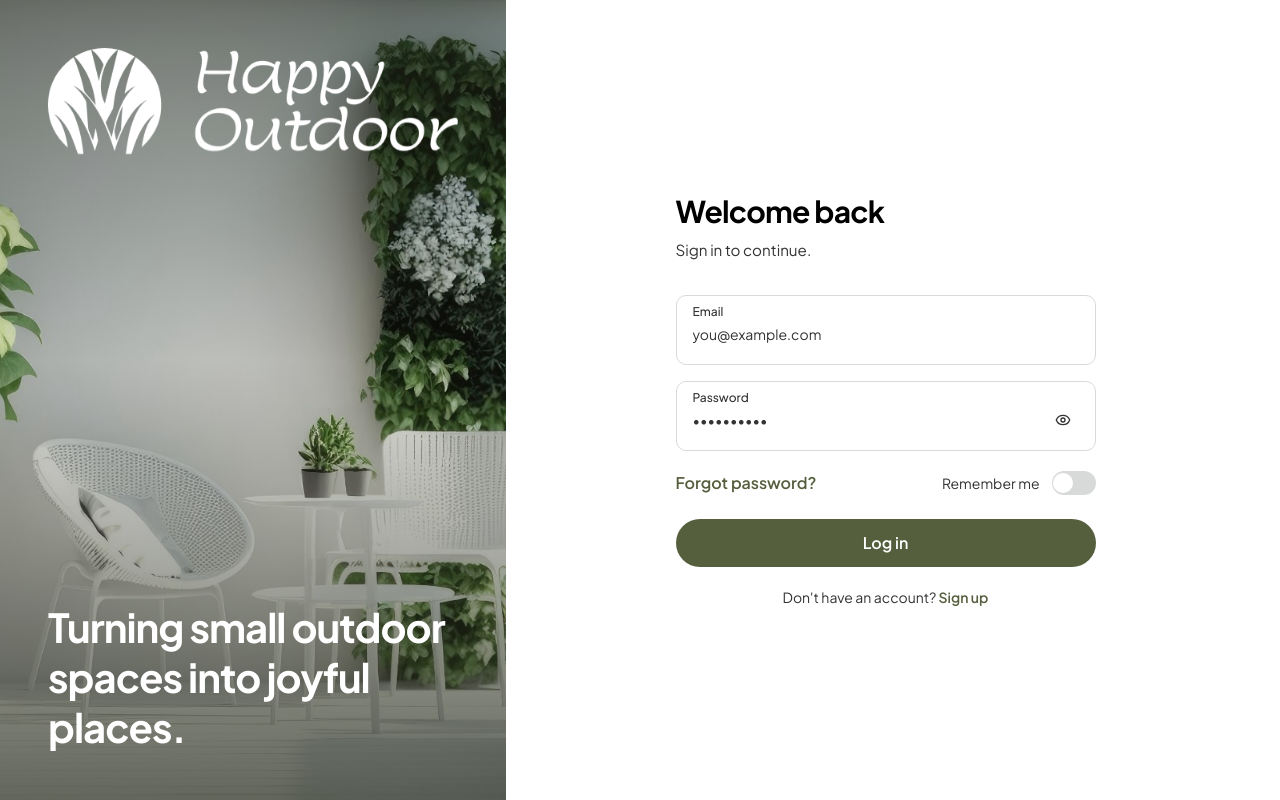
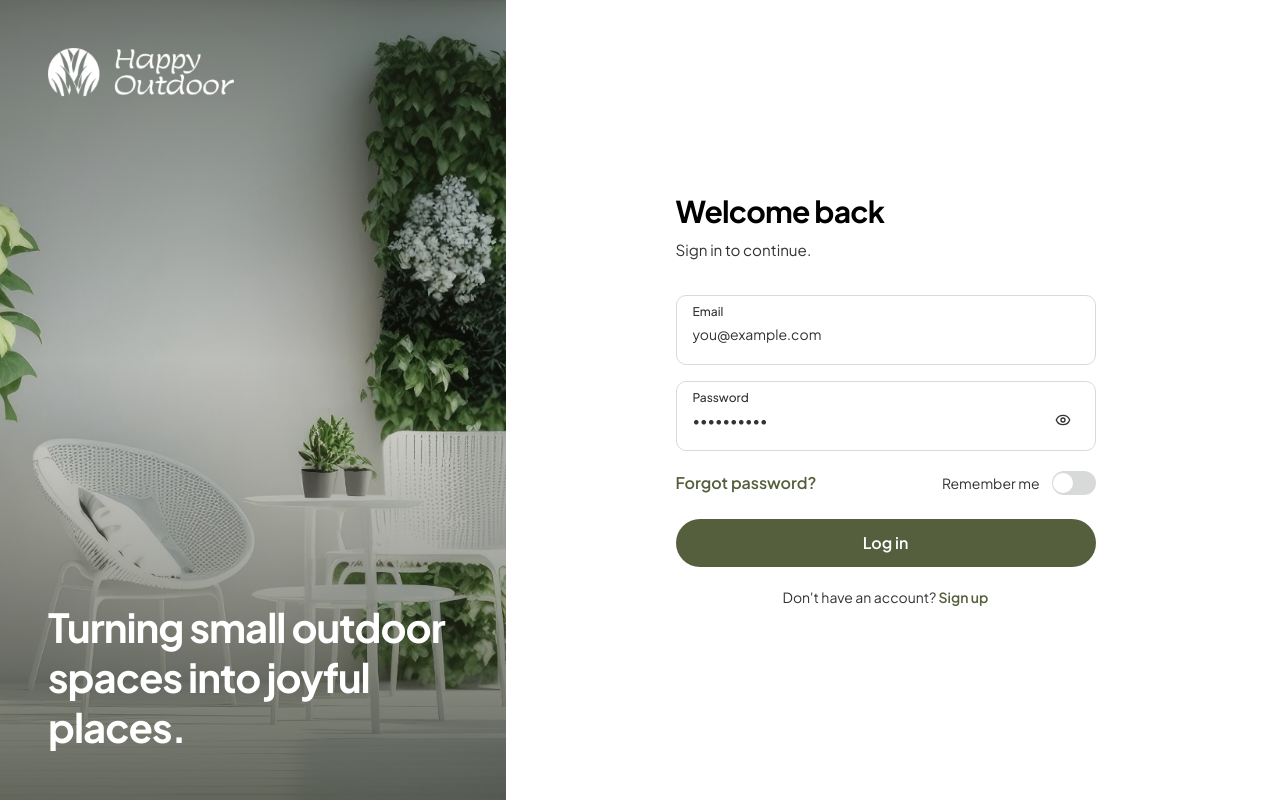
Before and after one commit to samteiko-stack/happyoutdoor, a Next.js app: page /login in a window 1280 px wide. Built offline with nearby package versions, Linux system fonts and the light colour scheme; no server answers.

Commit message:
Fix logo and image sizing with unoptimized Next images.
Remove inline auto sizing that forced full-resolution PNG dimensions and apply explicit height classes on auth and coming-soon logos.

```diff
--- a/src/app/page.tsx
+++ b/src/app/page.tsx
@@ -38,7 +38,14 @@ export default async function ComingSoonPage() {
       <div className="relative z-10 min-h-screen flex flex-col justify-between px-10 md:px-20 py-12">
         {/* Logo */}
         <div>
-          <Image src="/logo.svg" alt="Happy Outdoors" width={160} height={60} priority />
+          <Image
+            src="/logo.svg"
+            alt="Happy Outdoors"
+            width={160}
+            height={60}
+            className="h-12 w-auto md:h-14"
+            priority
+          />
         </div>
 
         {/* Main text */}
--- a/src/components/Logo.tsx
+++ b/src/components/Logo.tsx
@@ -29,8 +29,7 @@ export function Logo({ variant = "dark", width = 120, height = 45, className }:
       alt="Happy Outdoor"
       width={isMark ? height : width}
       height={height}
-      style={{ width: "auto", height: "auto" }}
-      className={cn(isMark && "aspect-square object-contain", className)}
+      className={cn("block h-auto max-w-none object-contain", isMark && "aspect-square", className)}
       priority
     />
   );
--- a/src/components/auth/auth-shell.tsx
+++ b/src/components/auth/auth-shell.tsx
@@ -23,7 +23,7 @@ export function AuthShell({ children }: { children: React.ReactNode }) {
 
         <div className="relative z-10 p-10 xl:p-12">
           <Link href="/login" className="inline-flex w-fit">
-            <Logo variant="light" width={156} height={58} />
+            <Logo variant="light" width={156} height={46} className="h-12 w-auto" />
           </Link>
         </div>
 
@@ -38,7 +38,7 @@ export function AuthShell({ children }: { children: React.ReactNode }) {
       <main className="flex min-h-screen flex-col bg-card">
         <div className="flex justify-center px-6 pt-10 lg:hidden">
           <Link href="/login">
-            <Logo variant="dark" width={140} height={52} />
+            <Logo variant="dark" width={140} height={42} className="h-10 w-auto" />
           </Link>
         </div>
 
```
